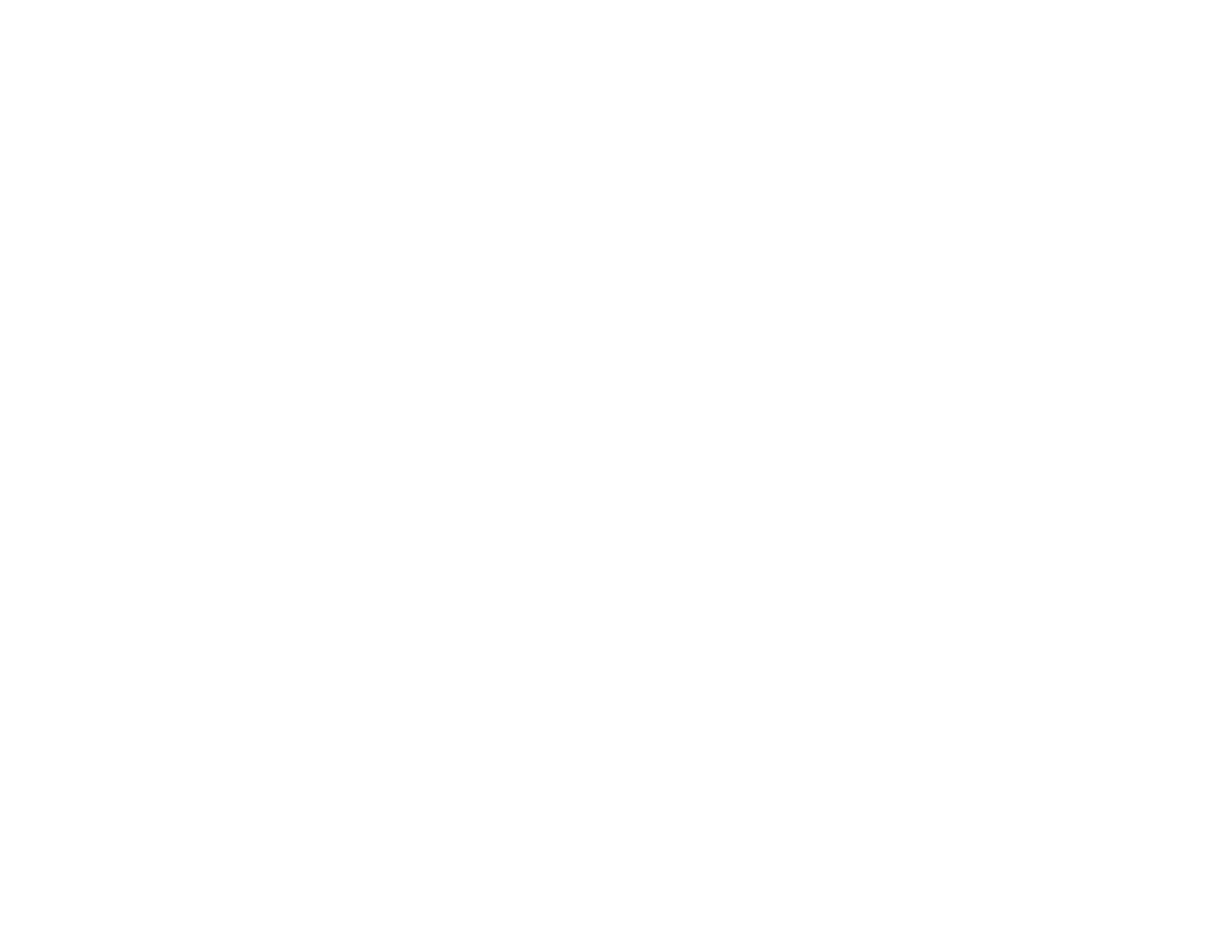
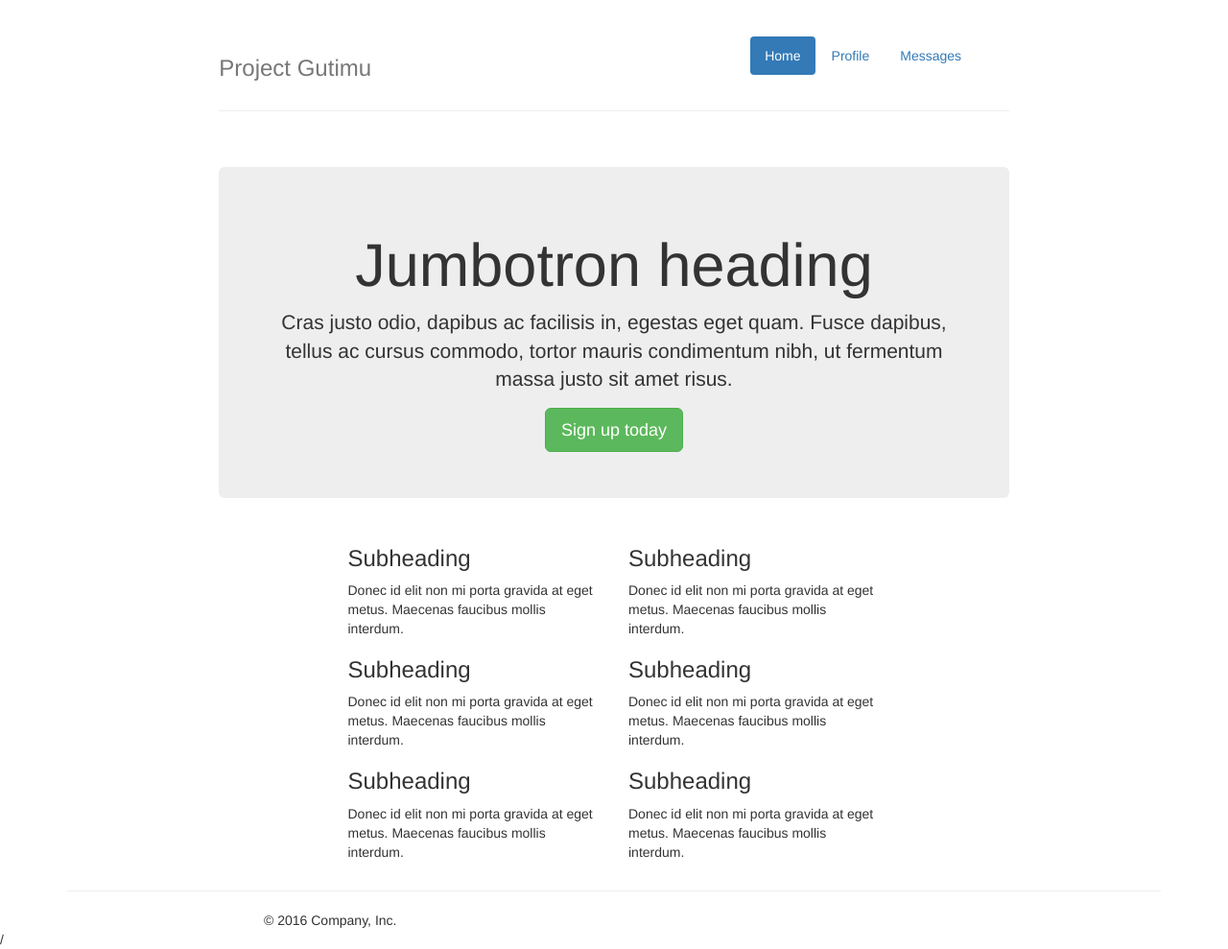
Before and after one commit to 8GutiMu/bootstramp_ado, a plain HTML site: page index.html in a window 1280 px wide. Shown: the whole page at 96% size. Before the commit the page ends 800 px from the top, so only its background shows below. Drawn offline with nearby package versions, Linux system fonts and the light colour scheme.

Commit message:
mi boot bebe

```diff
--- /dev/null
+++ b/assets/css/main.css
@@ -0,0 +1,3 @@
+header{
+    padding: 3%;
+}
--- a/index.html
+++ b/index.html
@@ -1,21 +1,83 @@
 <!DOCTYPE html>
-<html lang="en">
-
-<head>
+<html lang="es">
+  <head>
     <meta charset="utf-8">
     <meta http-equiv="X-UA-Compatible" content="IE=edge">
     <meta name="viewport" content="width=device-width, initial-scale=1">
-    <!-- The above 3 meta tags *must* come first in the head; any other head content must come *after* these tags -->
-    <title>Bootstrap 101 Template</title>
-    <!-- Bootstrap -->
-    <link href="css/bootstrap.min.css" rel="stylesheet">
+    <title>Probando bootstrap</title>
+    <link href="assets/css/bootstrap.min.css" rel="stylesheet">
+    <link rel="stylesheet" href="assets/css/main.css">
 </head>
+
 <body>
 
+    <header class="container col-md-8 col-md-offset-2">
+        <nav class="row">
+            <h3 class="text-muted col-md-3">Project Gutimu</h3>
+            <ul class="nav nav-pills pull-right col-md-4">
+                <li role="presentation" class="active"><a href="#">Home</a></li>
+                <li role="presentation"><a href="#">Profile</a></li>
+                <li role="presentation"><a href="#">Messages</a></li>
+            </ul>
+        </nav>
+        <hr>
+    </header>
 
-    <!-- jQuery (necessary for Bootstrap's JavaScript plugins) -->
+    <section class="container container col-md-8 col-md-offset-2">
+        <div class="row">
+            <div class="container col-md-12">
+                <div class="jumbotron text-center">
+                    <h1>Jumbotron heading</h1>
+                    <p class="lead">Cras justo odio, dapibus ac facilisis in, egestas eget quam. Fusce dapibus, tellus ac cursus commodo, tortor mauris condimentum nibh, ut fermentum massa justo sit amet risus.
+
+
+
+                    </p>
+                    <a href="#" role="button"><button class="btn btn-primary btn-lg btn-success">Sign up today</button></a>
+                </div>
+            </div>
+        </div>
+    </section>
+    <section class="container">
+        <div class="row">
+            <div class="col-md-3 col-sm-6 col-xs-12">
+                <p></p>
+            </div>
+            <div class="col-md-3 col-sm-6 col-xs-12">
+                <h3>Subheading</h3>
+                <p>
+                    Donec id elit non mi porta gravida at eget metus. Maecenas faucibus mollis interdum.</p>
+                <h3>Subheading</h3>
+                <p>
+                    Donec id elit non mi porta gravida at eget metus. Maecenas faucibus mollis interdum.</p>
+                <h3>Subheading</h3>
+                <p>
+                    Donec id elit non mi porta gravida at eget metus. Maecenas faucibus mollis interdum.</p>
+            </div>
+            <div class="col-md-3 col-sm-6 col-xs-12">
+                <h3>Subheading</h3>
+                <p>
+                    Donec id elit non mi porta gravida at eget metus. Maecenas faucibus mollis interdum.</p>
+                <h3>Subheading</h3>
+                <p>
+                    Donec id elit non mi porta gravida at eget metus. Maecenas faucibus mollis interdum.</p>
+                <h3>Subheading</h3>
+                <p>
+                    Donec id elit non mi porta gravida at eget metus. Maecenas faucibus mollis interdum.</p>
+            </div>
+
+        </div>
+
+        <hr>
+        <footer class="col-md-3 col-md-offset-2">
+            © 2016 Company, Inc.
+        </footer>
+
+    </section>
+
+
     <script src="https://ajax.googleapis.com/ajax/libs/jquery/1.12.4/jquery.min.js"></script>
-    <!-- Include all compiled plugins (below), or include individual files as needed -->
-    <script src="js/bootstrap.min.js"></script>
+    <script src="assets/js/bootstrap.min.js"></script>
+
 </body>
-</html>
+</html>/
```
